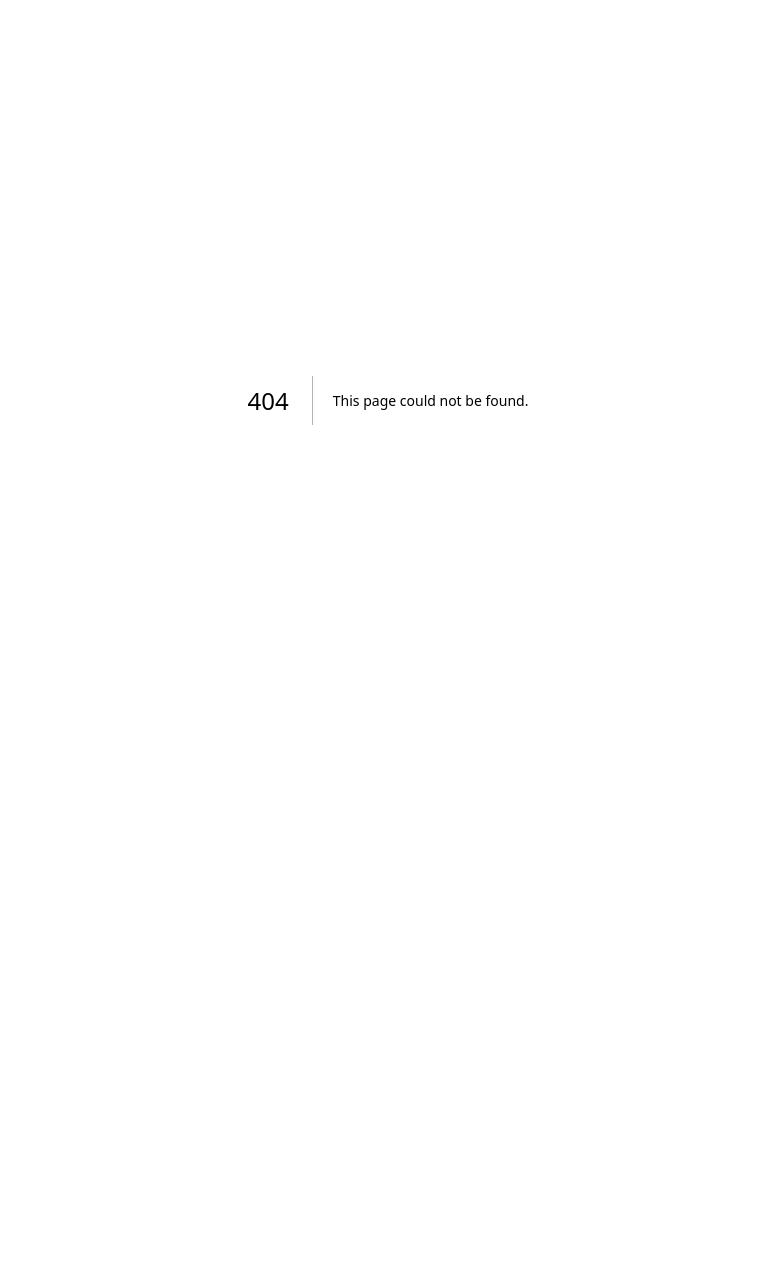
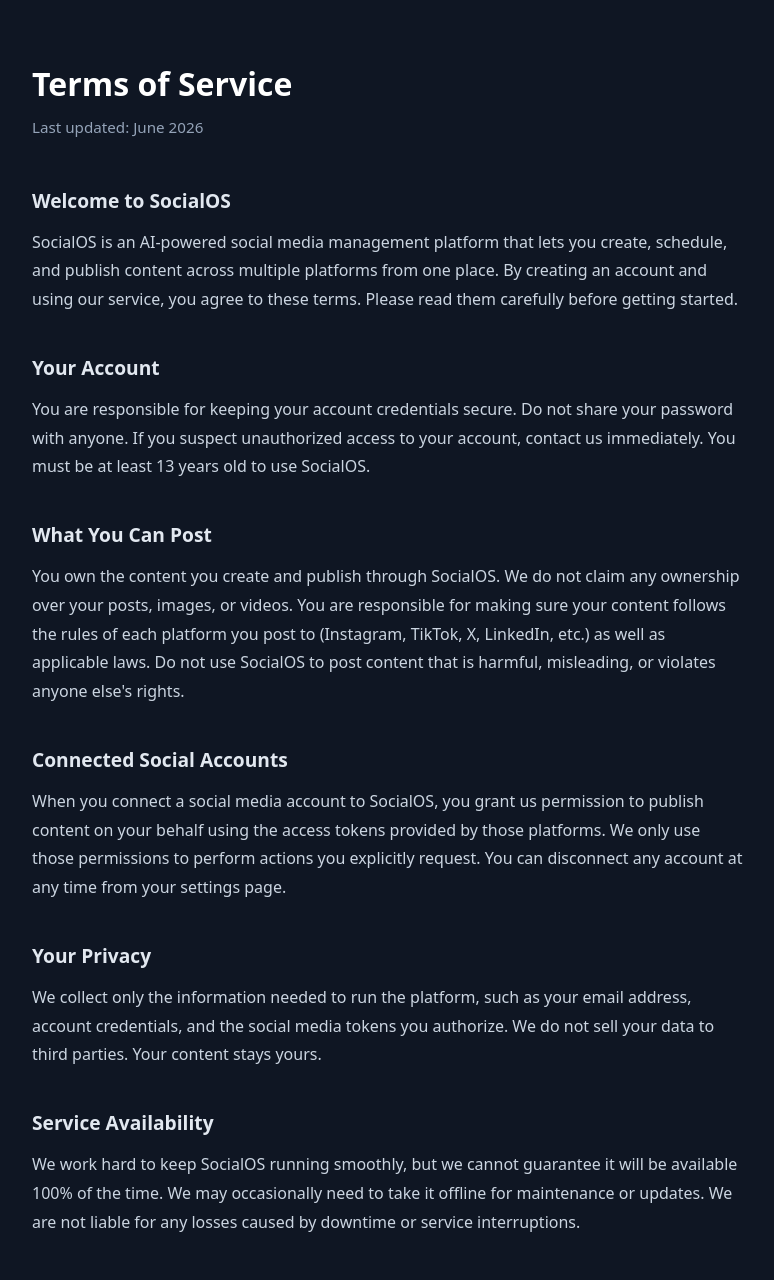
Before and after one commit to Flourish360/SocialOS, a Next.js app in the folder frontend/: page /terms in a window 1280 px wide. Before the commit this address had no page. Shown: the top 1280 px of the page, without its empty margins (252-1026 px from the left). Before the commit the page ends 800 px from the top, so only its background shows below. Built offline with nearby package versions, Linux system fonts and the light colour scheme.

Commit message:
feat: add public Terms of Service page at /terms

```diff
--- /dev/null
+++ b/frontend/app/terms/page.tsx
@@ -0,0 +1,120 @@
+export default function TermsOfService() {
+  return (
+    <div style={{ background: "#0f1623", minHeight: "100vh", color: "#f1f5f9", fontFamily: "system-ui, sans-serif" }}>
+      <div style={{ maxWidth: "760px", margin: "0 auto", padding: "60px 24px" }}>
+        <h1 style={{ fontSize: "2rem", fontWeight: 700, marginBottom: "8px", color: "#ffffff" }}>
+          Terms of Service
+        </h1>
+        <p style={{ color: "#94a3b8", marginBottom: "48px", fontSize: "0.95rem" }}>
+          Last updated: June 2026
+        </p>
+
+        <section style={{ marginBottom: "40px" }}>
+          <h2 style={{ fontSize: "1.2rem", fontWeight: 600, color: "#e2e8f0", marginBottom: "12px" }}>
+            Welcome to SocialOS
+          </h2>
+          <p style={{ lineHeight: "1.8", color: "#cbd5e1" }}>
+            SocialOS is an AI-powered social media management platform that lets you create, schedule,
+            and publish content across multiple platforms from one place. By creating an account and
+            using our service, you agree to these terms. Please read them carefully before getting started.
+          </p>
+        </section>
+
+        <section style={{ marginBottom: "40px" }}>
+          <h2 style={{ fontSize: "1.2rem", fontWeight: 600, color: "#e2e8f0", marginBottom: "12px" }}>
+            Your Account
+          </h2>
+          <p style={{ lineHeight: "1.8", color: "#cbd5e1" }}>
+            You are responsible for keeping your account credentials secure. Do not share your password
+            with anyone. If you suspect unauthorized access to your account, contact us immediately.
+            You must be at least 13 years old to use SocialOS.
+          </p>
+        </section>
+
+        <section style={{ marginBottom: "40px" }}>
+          <h2 style={{ fontSize: "1.2rem", fontWeight: 600, color: "#e2e8f0", marginBottom: "12px" }}>
+            What You Can Post
+          </h2>
+          <p style={{ lineHeight: "1.8", color: "#cbd5e1" }}>
+            You own the content you create and publish through SocialOS. We do not claim any ownership
+            over your posts, images, or videos. You are responsible for making sure your content
+            follows the rules of each platform you post to (Instagram, TikTok, X, LinkedIn, etc.)
+            as well as applicable laws. Do not use SocialOS to post content that is harmful,
+            misleading, or violates anyone else's rights.
+          </p>
+        </section>
+
+        <section style={{ marginBottom: "40px" }}>
+          <h2 style={{ fontSize: "1.2rem", fontWeight: 600, color: "#e2e8f0", marginBottom: "12px" }}>
+            Connected Social Accounts
+          </h2>
+          <p style={{ lineHeight: "1.8", color: "#cbd5e1" }}>
+            When you connect a social media account to SocialOS, you grant us permission to publish
+            content on your behalf using the access tokens provided by those platforms. We only use
+            those permissions to perform actions you explicitly request. You can disconnect any account
+            at any time from your settings page.
+          </p>
+        </section>
+
+        <section style={{ marginBottom: "40px" }}>
+          <h2 style={{ fontSize: "1.2rem", fontWeight: 600, color: "#e2e8f0", marginBottom: "12px" }}>
+            Your Privacy
+          </h2>
+          <p style={{ lineHeight: "1.8", color: "#cbd5e1" }}>
+            We collect only the information needed to run the platform, such as your email address,
+            account credentials, and the social media tokens you authorize. We do not sell your data
+            to third parties. Your content stays yours.
+          </p>
+        </section>
+
+        <section style={{ marginBottom: "40px" }}>
+          <h2 style={{ fontSize: "1.2rem", fontWeight: 600, color: "#e2e8f0", marginBottom: "12px" }}>
+            Service Availability
+          </h2>
+          <p style={{ lineHeight: "1.8", color: "#cbd5e1" }}>
+            We work hard to keep SocialOS running smoothly, but we cannot guarantee it will be
+            available 100% of the time. We may occasionally need to take it offline for maintenance
+            or updates. We are not liable for any losses caused by downtime or service interruptions.
+          </p>
+        </section>
+
+        <section style={{ marginBottom: "40px" }}>
+          <h2 style={{ fontSize: "1.2rem", fontWeight: 600, color: "#e2e8f0", marginBottom: "12px" }}>
+            Termination
+          </h2>
+          <p style={{ lineHeight: "1.8", color: "#cbd5e1" }}>
+            You can delete your account at any time. We reserve the right to suspend or terminate
+            accounts that violate these terms or are used in a way that harms other users or the platform.
+          </p>
+        </section>
+
+        <section style={{ marginBottom: "40px" }}>
+          <h2 style={{ fontSize: "1.2rem", fontWeight: 600, color: "#e2e8f0", marginBottom: "12px" }}>
+            Changes to These Terms
+          </h2>
+          <p style={{ lineHeight: "1.8", color: "#cbd5e1" }}>
+            We may update these terms from time to time. If we make significant changes, we will
+            notify you by email or through the platform. Continuing to use SocialOS after changes
+            take effect means you accept the updated terms.
+          </p>
+        </section>
+
+        <section style={{ marginBottom: "40px" }}>
+          <h2 style={{ fontSize: "1.2rem", fontWeight: 600, color: "#e2e8f0", marginBottom: "12px" }}>
+            Contact Us
+          </h2>
+          <p style={{ lineHeight: "1.8", color: "#cbd5e1" }}>
+            If you have any questions about these terms, feel free to reach out at{" "}
+            <a href="mailto:abdulqudusthefirst@gmail.com" style={{ color: "#6366f1", textDecoration: "none" }}>
+              abdulqudusthefirst@gmail.com
+            </a>. We are happy to help.
+          </p>
+        </section>
+
+        <div style={{ borderTop: "1px solid #1e293b", paddingTop: "32px", color: "#475569", fontSize: "0.875rem" }}>
+          <p>SocialOS &copy; 2026. All rights reserved.</p>
+        </div>
+      </div>
+    </div>
+  );
+}
```
